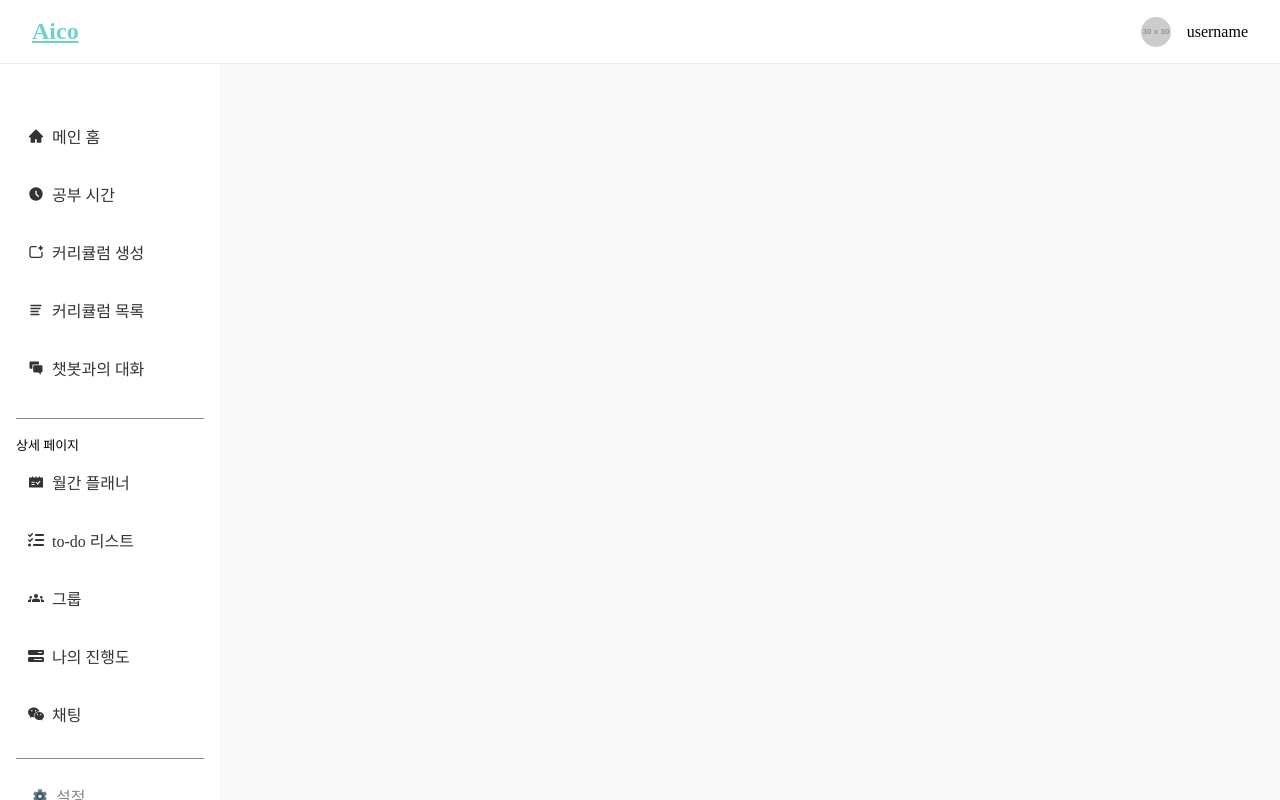
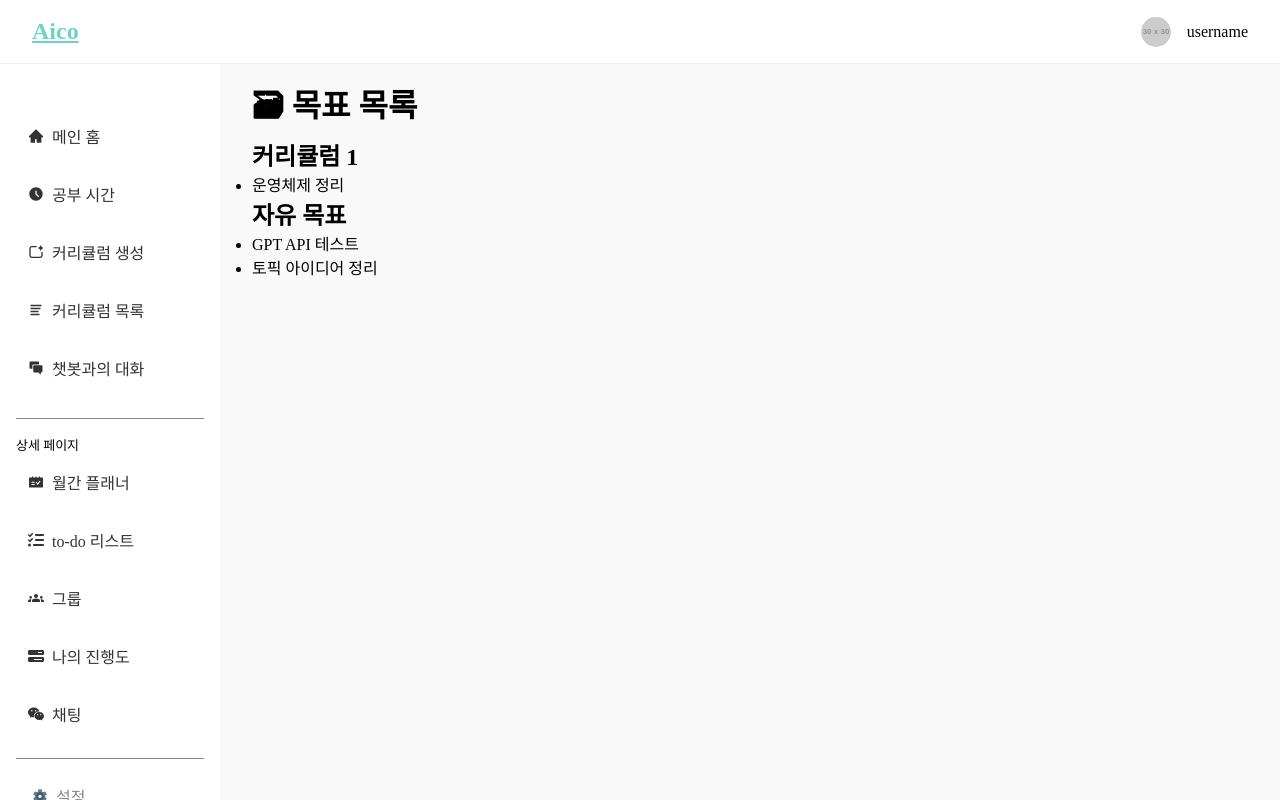
Before and after one commit to aico-team/aico-frontend, a React (Vite) app: page /TodoList in a window 1280 px wide. Built offline with nearby package versions, Linux system fonts and the light colour scheme; no server answers.

Commit message:
feat: 대략적인 TodoList 컴포넌트 구현 및 원활한 개발을 위한 더미 데이터 추가

```diff
--- a/src/pages/TodoList.jsx
+++ b/src/pages/TodoList.jsx
@@ -1,7 +1,90 @@
-import React from "react";
+import React, { useEffect } from "react";
+import { format } from "date-fns";
+import useCurriculumStore from "../../stores/curriculumStore";
+import useGoalStore from "../../stores/goalStore";
+
+const groupByCurriculum = (goals) => {
+  const grouped = {};
+
+  for (const goal of goals) {
+    const key = goal.curriculumId ?? "none";
+    if (!grouped[key]) grouped[key] = [];
+    grouped[key].push(goal);
+  }
+
+  return grouped;
+};
 
 const TodoList = () => {
-  return;
+  const { goals, fetchGoals } = useGoalStore();
+  const { curriculums } = useCurriculumStore();
+
+  useEffect(() => {
+    const loadGoals = async () => {
+      try {
+        await fetchGoals();
+      } catch (err) {
+        console.warn("⚠️ 목표 불러오기 실패, 더미 데이터로 대체", err);
+        const todayStr = format(new Date(), "yyyy-MM-dd");
+        useGoalStore.setState({
+          goals: [
+            {
+              goalId: 1,
+              goalName: "운영체제 정리",
+              deadLine: todayStr,
+              curriculumId: 1,
+              completed: false,
+            },
+            {
+              goalId: 2,
+              goalName: "GPT API 테스트",
+              deadLine: todayStr,
+              curriculumId: null,
+              completed: true,
+            },
+            {
+              goalId: 3,
+              goalName: "토픽 아이디어 정리",
+              deadLine: todayStr,
+              curriculumId: null,
+              completed: false,
+            },
+          ],
+        });
+      }
+    };
+
+    loadGoals();
+  }, []);
+
+  const groupedGoals = groupByCurriculum(goals);
+
+  console.log("goals", goals);
+  console.log("groupedGoals", groupedGoals);
+
+  return (
+    <div className="todo-list-page">
+      <h1>🗃 목표 목록</h1>
+      {Object.entries(groupedGoals).map(([key, goalList]) => {
+        const isFreeGoal = key === "none";
+        const curriculum = curriculums.find((c) => c.id === Number(key));
+        const title = isFreeGoal
+          ? "자유 목표"
+          : `${curriculum?.topic || `커리큘럼 ${key}`}`;
+
+        return (
+          <section key={key} className="goal-section">
+            <h2>{title}</h2>
+            <ul className="goal-items">
+              {goalList.map((goal) => (
+                <li key={goal.goalId}>{goal.goalName}</li>
+              ))}
+            </ul>
+          </section>
+        );
+      })}
+    </div>
+  );
 };
 
 export default TodoList;
```
